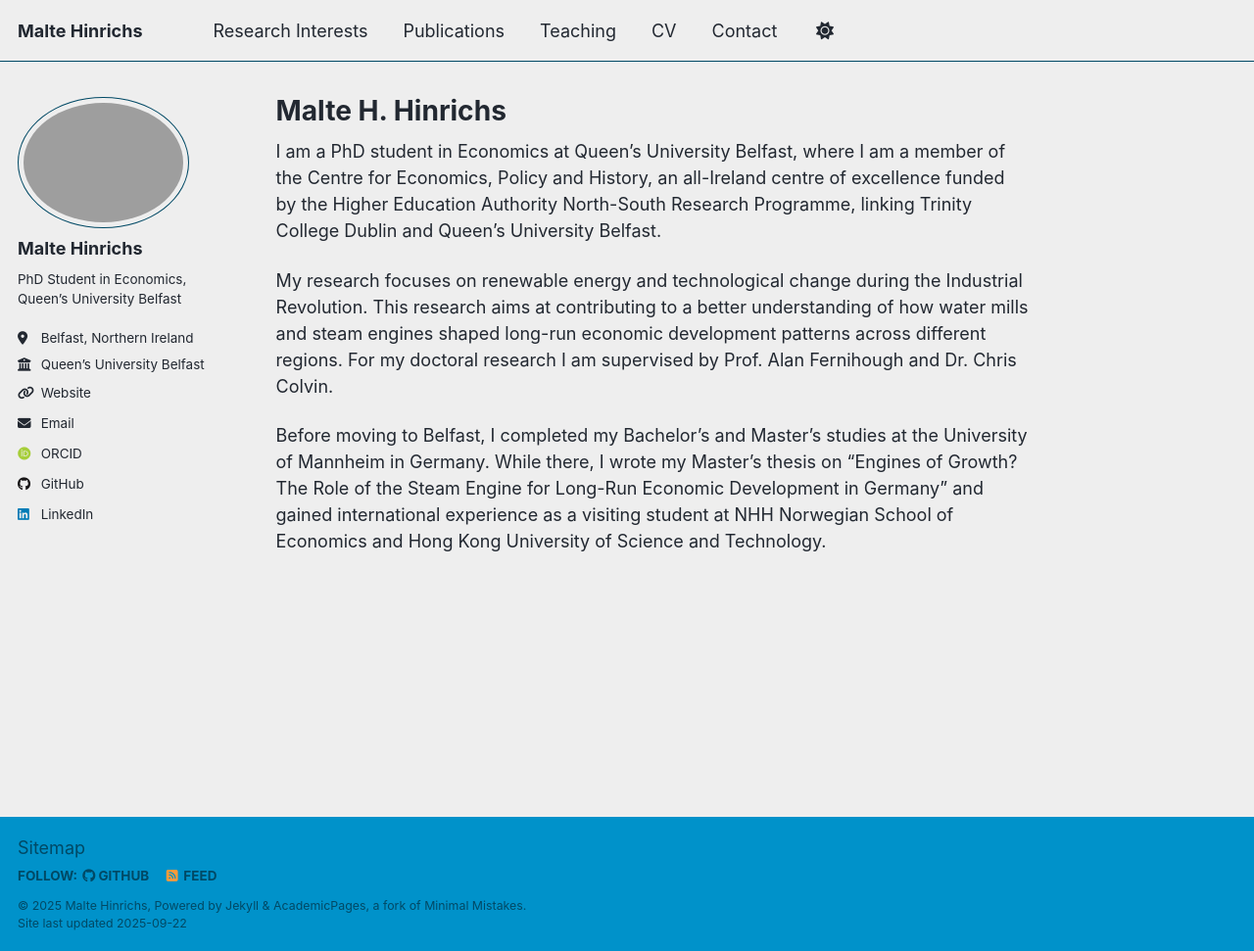
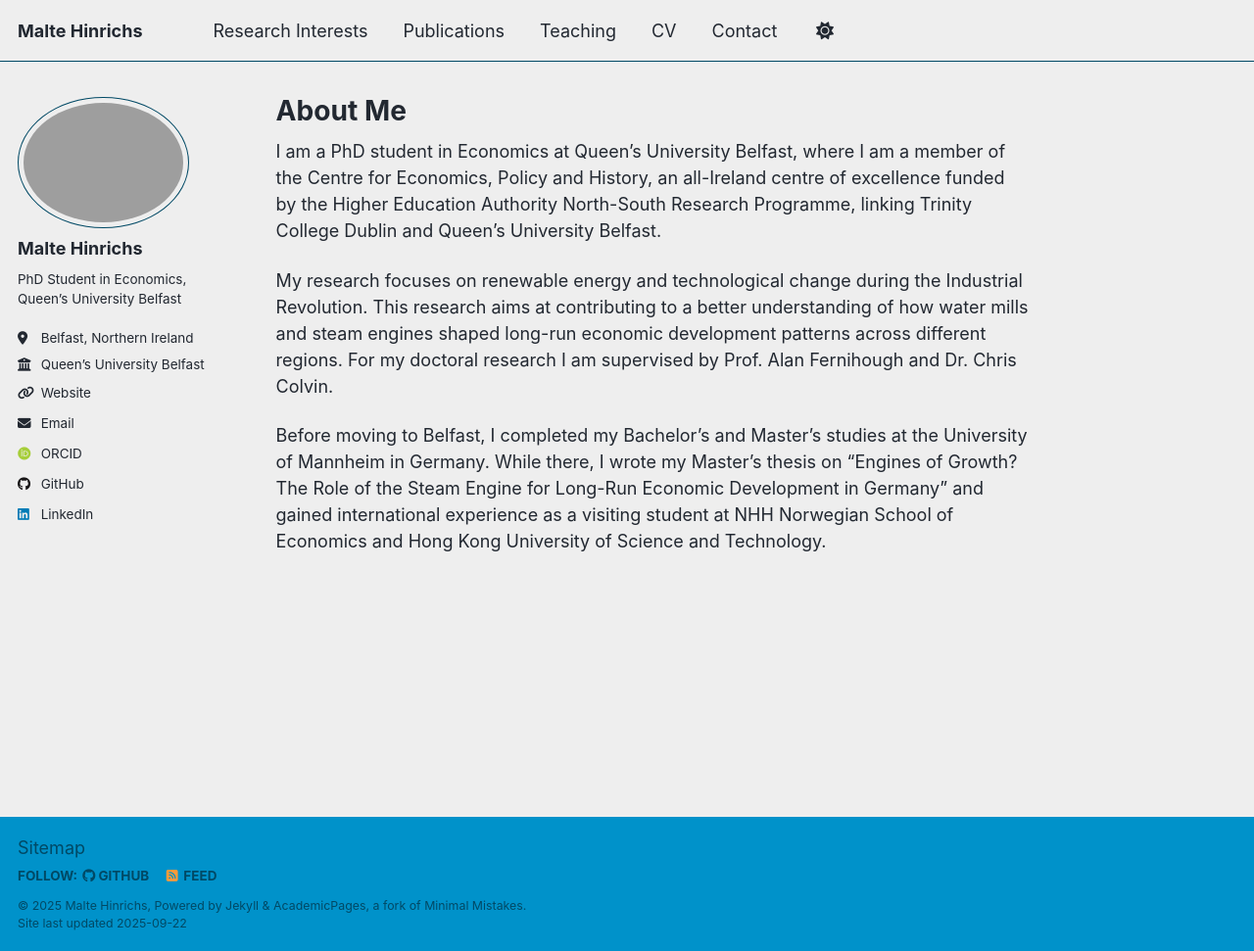
Before and after one commit to maltehhinrichs/maltehhinrichs.github.io, a Jekyll site: the page built from _pages/about.md, in a window 1280 px wide and 971 px high. Shown: the whole window at 98% size. Built offline with Jekyll 4.4.1, drawn with Linux system fonts in a browser that asks for light colours; some web fonts are replaced; a script that is not in the unit is left out.

Commit message:
Update about.md

```diff
--- a/_pages/about.md
+++ b/_pages/about.md
@@ -1,6 +1,6 @@
 ---
 permalink: /
-title: "Malte H. Hinrichs"
+title: "About Me"
 author_profile: true
 redirect_from:
   - /about/
```
